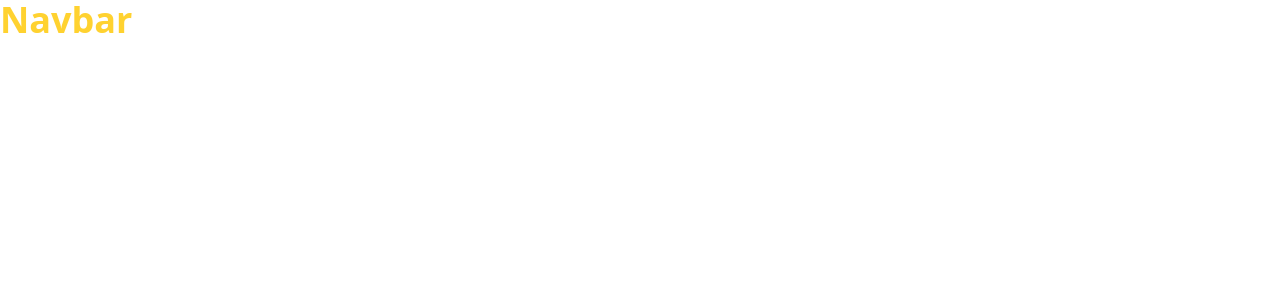
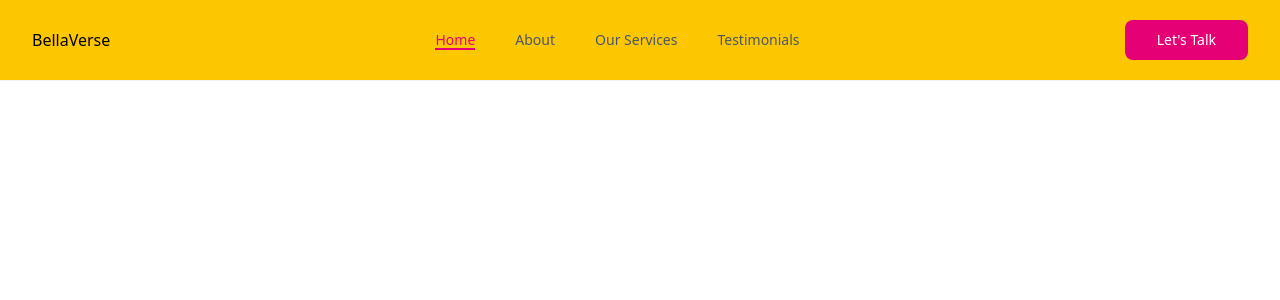
Before and after one commit to BellaAkins/BellaVerse, a React (Vite) app: page / in a window 1280 px wide. Shown: the top 300 px of the page. Built offline with nearby package versions, Linux system fonts and the light colour scheme.

Commit message:
added navlinks for desktop view

```diff
--- a/src/components/Navbar.jsx
+++ b/src/components/Navbar.jsx
@@ -1,12 +1,51 @@
-import React from "react";
+import React, { useState } from "react";
 
 const Navbar = () => {
+  const [isMenuOpen, setMenuOpen] = useState(false);
+  const [activeLink, setActiveLink] = useState("#home");
+
+  const navLinks = [
+    { href: "#home", label: "Home" },
+    { href: "#about", label: "About" },
+    { href: "#services", label: "Our Services" },
+    { href: "#testimonials", label: "Testimonials" },
+  ];
+
   return (
-    <section className="">
-      <div className="">
-        <h1 className="text-4xl text-amber-300 font-bold">Navbar</h1>
+    <nav className="fixed top-0 left-0 right-0 bg-yellow-400 backdrop-blur-sm border-b border-gray-100">
+      {/*For the Links*/}
+      <div className="w-full container mx-auto flex items-center justify-between px-4 sm:px-6 lg:px-8 md:h-20 h-16 ">
+        {/*logo*/}
+        <div className="flex items-center gap-1 cursor-pointer">
+          <h2 className="">
+            Bella<span>Verse</span>
+          </h2>
+        </div>
+
+        {/*nav links*/}
+        <div className="hidden md:flex items-center gap-10">
+          {navLinks.map((navLink, index) => (
+            <a
+              key={index}
+              href={navLink.href}
+              onClick={() => setActiveLink(navLink.href)}
+              className={`text-sm font-medium relative after:absolute after:bottom-0 after:left-0 after:h-0.5 after:w-0 hover:after:w-full after:bg-pink-600  after:transition-all ${
+                activeLink === navLink.href
+                  ? "text-pink-600 after:w-full"
+                  : "text-gray-600 hover:text-gray-900"
+              }`}
+            >
+              {navLink.label}
+            </a>
+          ))}
+        </div>
+
+        {/*buttons*/}
+        <button className="hidden md:block bg-pink-600 text-white px-8 py-2.5 rounded-lg hover:bg-pink-700 text-sm font-medium transition-all hover:shadow-lg hover:shadow-pink-100">
+          <a href="#">Let's Talk</a>
+        </button>
       </div>
-    </section>
+    </nav>
   );
 };
 
```
